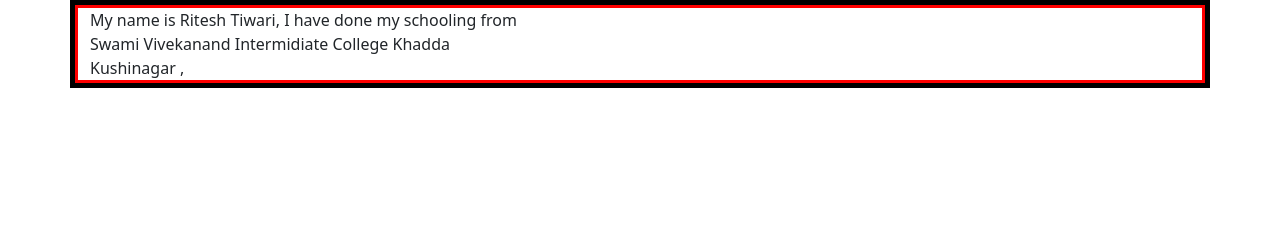
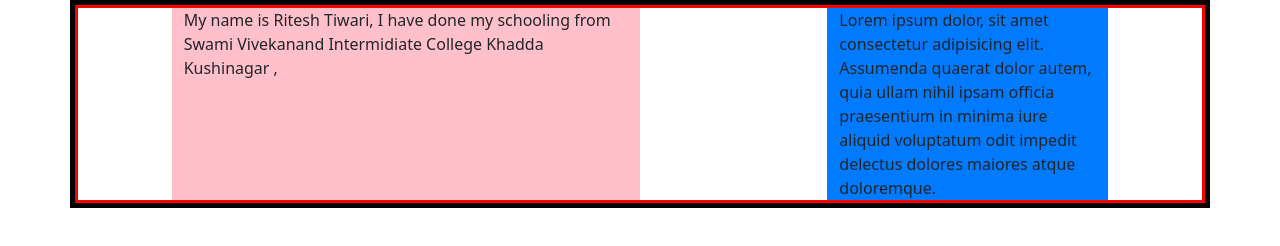
Before and after one commit to RiteshTiwari-2003/bootstrap-css-animation, a plain HTML site: page bootstrap-offset/index.html in a window 1280 px wide. Drawn offline with nearby package versions, Linux system fonts and the light colour scheme.

Commit message:
this is my bootstrap 19 commit

```diff
--- a/bootstrap-offset/index.html
+++ b/bootstrap-offset/index.html
@@ -11,7 +11,8 @@
 <body>
     <div class="container">
         <div class="row">
-            <div class="col-5">My name is Ritesh Tiwari, I have done my schooling from Swami Vivekanand Intermidiate College Khadda Kushinagar ,</div>
+            <div class="col-md-5 offset-lg-1 offset-md-3 pink">My name is Ritesh Tiwari, I have done my schooling from Swami Vivekanand Intermidiate College Khadda Kushinagar ,</div>
+            <div class="col-md-3 blue offset-md-2">Lorem ipsum dolor, sit amet consectetur adipisicing elit. Assumenda quaerat dolor autem, quia ullam nihil ipsam officia praesentium in minima iure aliquid voluptatum odit impedit delectus dolores maiores atque doloremque.</div>
         </div>
     </div>
 
```
